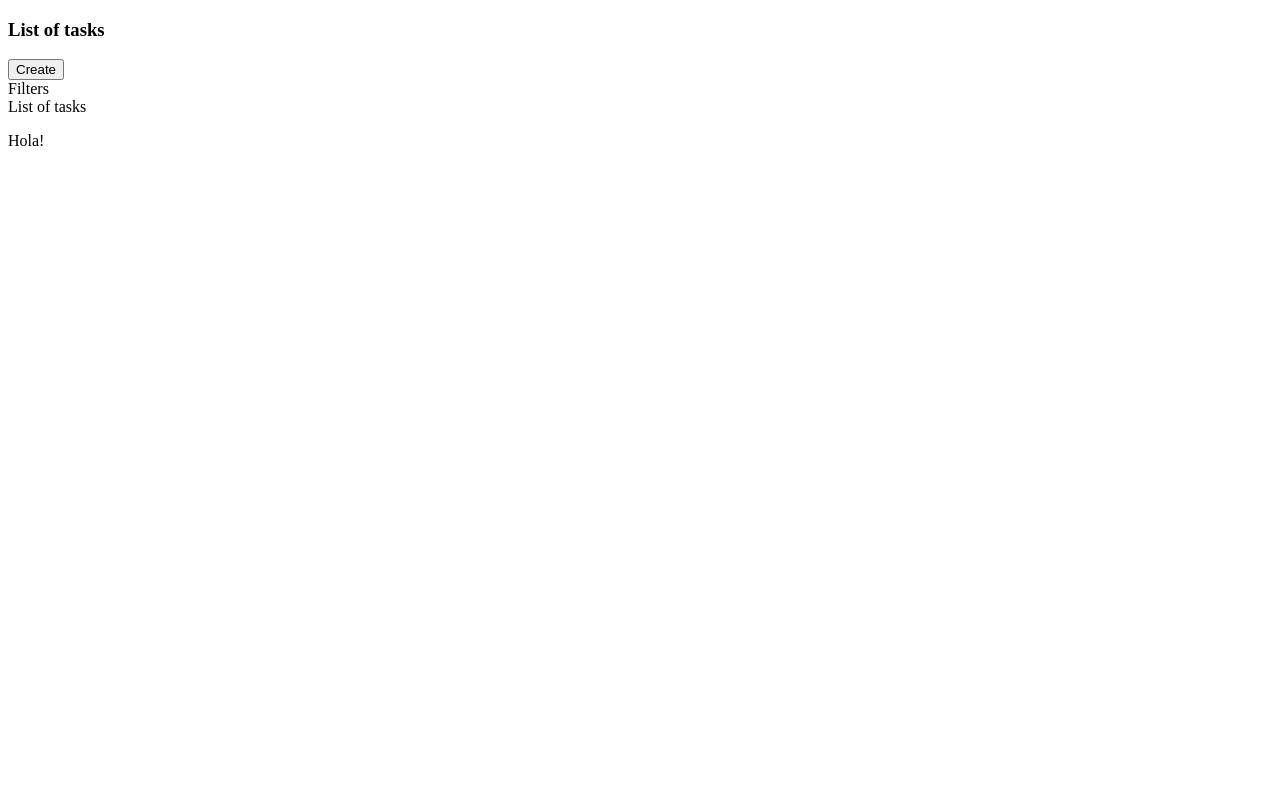
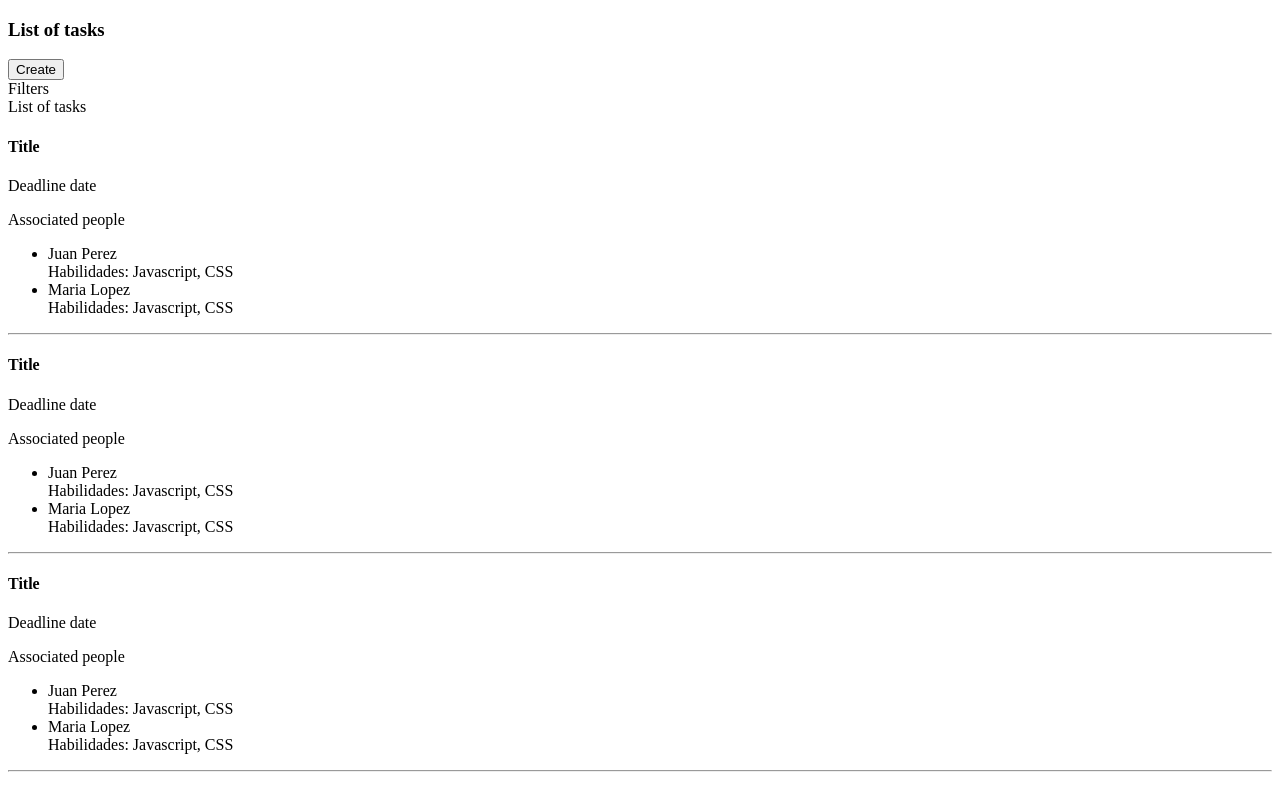
Before and after one commit to protio99/velaio-to-do, an Angular app: page / in a window 1280 px wide. Built offline with nearby package versions, Linux system fonts and the light colour scheme.

Commit message:
Html task structure and model

```diff
--- a/src/app/domains/tasks/components/task/task.component.html
+++ b/src/app/domains/tasks/components/task/task.component.html
@@ -1,3 +1,22 @@
 <div>
-  <p>Hola!</p>
+  <h4>Title</h4>
+  <p>Deadline date</p>
+  <div>
+    <p>Associated people</p>
+    <ul>
+      <li>
+        Juan Perez
+        <div>
+          Habilidades: Javascript, CSS
+        </div>
+      </li>
+      <li>
+        Maria Lopez
+        <div>
+          Habilidades: Javascript, CSS
+        </div>
+      </li>
+    </ul>
+  </div>
 </div>
+<hr/>
--- a/src/app/domains/tasks/pages/list/list.component.html
+++ b/src/app/domains/tasks/pages/list/list.component.html
@@ -8,6 +8,8 @@
     <div>
       List of tasks
       <app-task></app-task>
+      <app-task></app-task>
+      <app-task></app-task>
     </div>
   </section>
 </div>
```
Also changed, not shown: src/app/domains/tasks/components/task/task.component.ts (+6 -1 lines), src/app/models/task.model.ts (added, +8 -0 lines).
